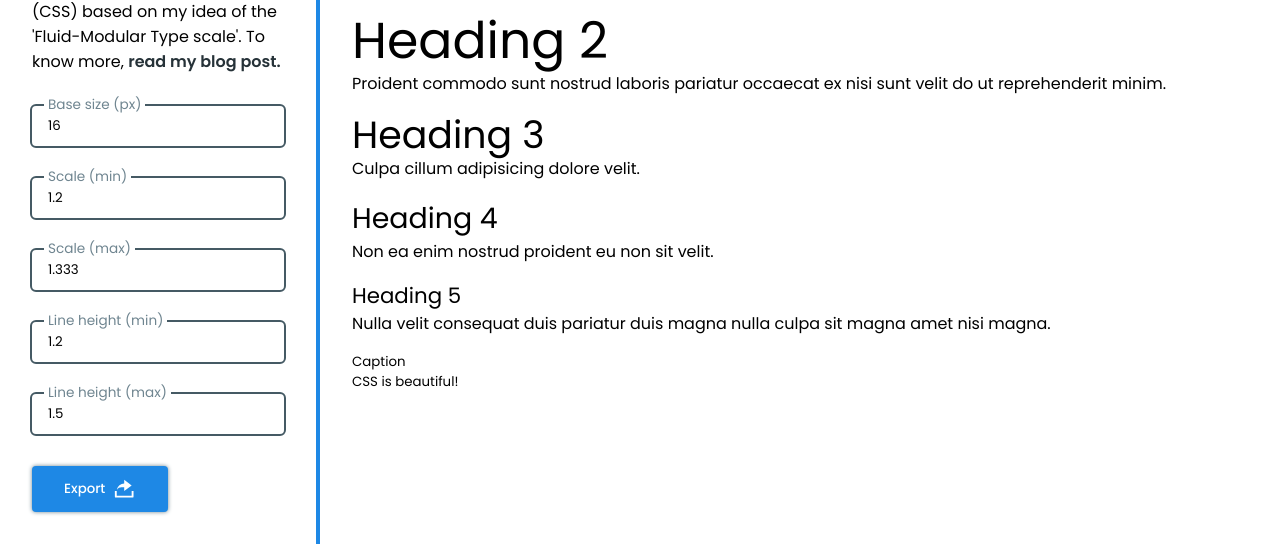
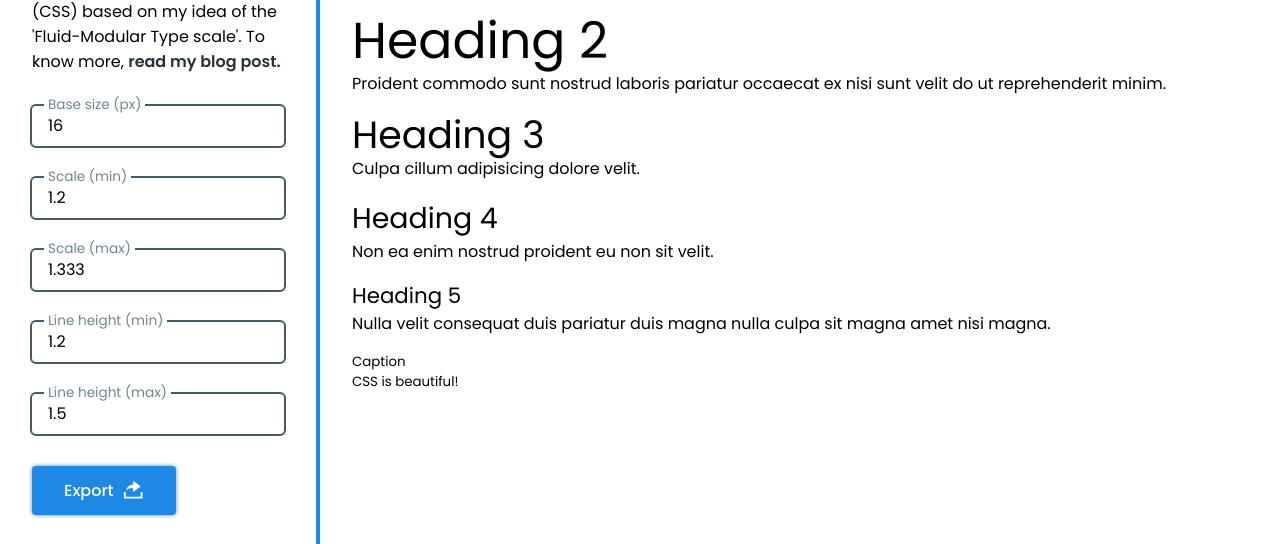
Before and after one commit to captain-woof/tools, a Next.js app: page /fluid-modular-type-scale-generator in a window 1280 px wide. Shown: the part 361-905 px from the top of the page. Built offline with nearby package versions, Linux system fonts and the light colour scheme.

Commit message:
Form elements now inherit font size

```diff
--- a/components/providers/theme.js
+++ b/components/providers/theme.js
@@ -117,6 +117,7 @@ export const BaseStyle = createGlobalStyle`
         font-family: inherit;
         border: none;
         outline: none;
+        font-size: inherit;
     }
 
     /* Setting margins, paddings and positions*/
```
